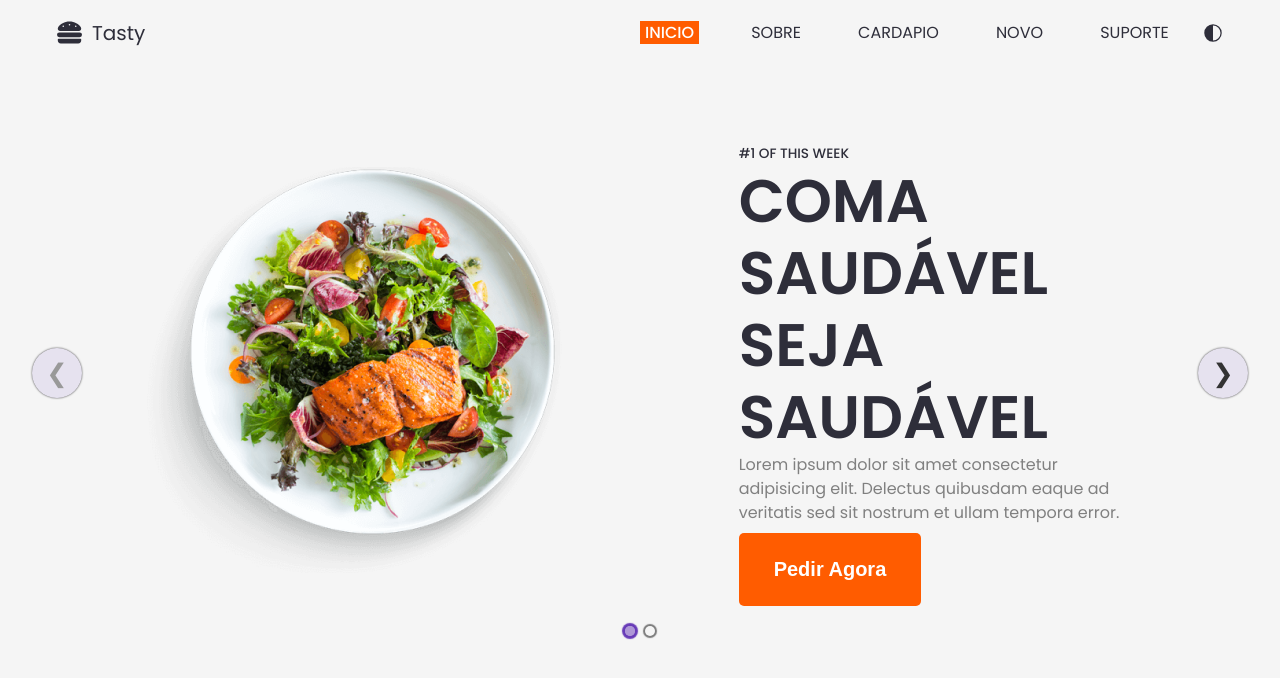
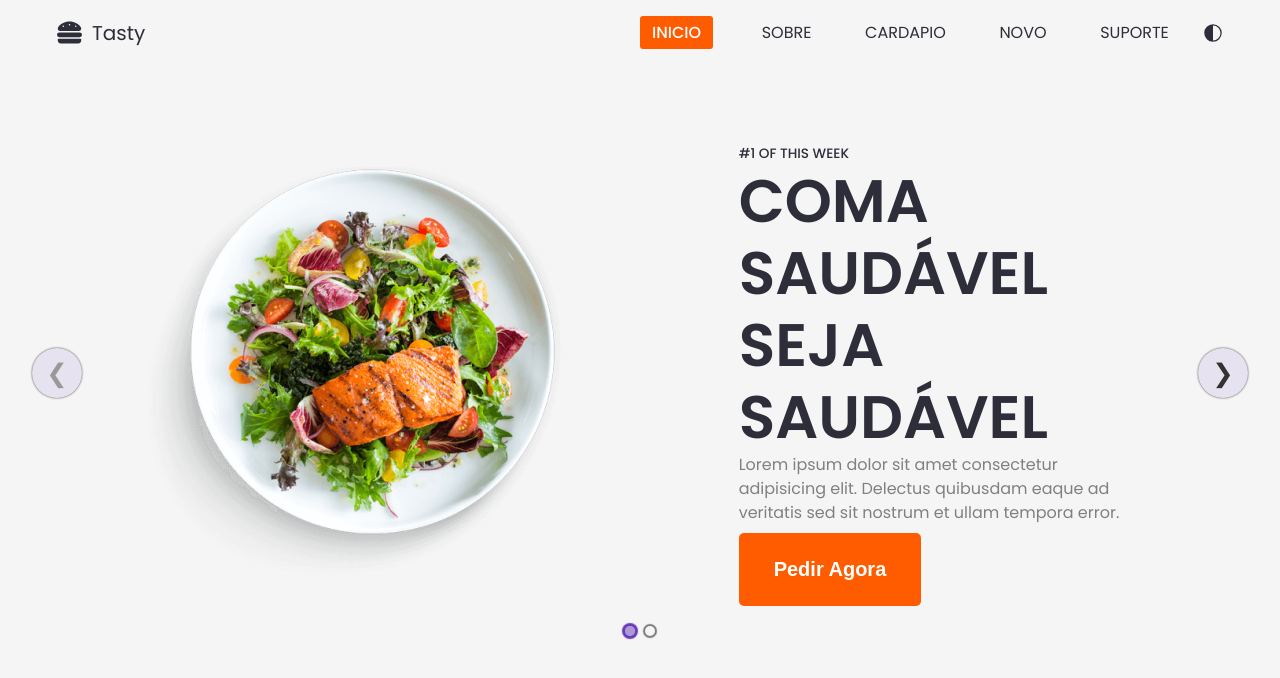
Before and after one commit to Alexsandro-ms/TastyFood, a React (Create React App) app: page / in a window 1280 px wide. Shown: the top 678 px of the page. Built offline with nearby package versions, Linux system fonts and the light colour scheme.

Commit message:
Att: Navbar::active

```diff
--- a/src/components/NavBar/style.js
+++ b/src/components/NavBar/style.js
@@ -38,6 +38,8 @@ export const ItemLinks = styled(NavLink)`
   padding: 0 5px;
   /* Estilizando a classe active padrão do NavLink */
   &.active {
+    padding: 5px 12px;
+    border-radius: 3px;
     background-color: ${(props) => props.theme.colors.secundary};
     color: white;
     font-weight: 500;
```
